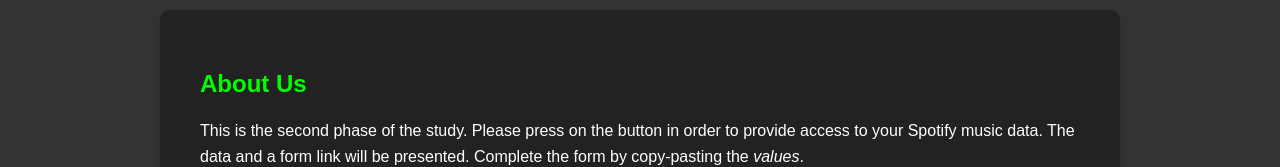
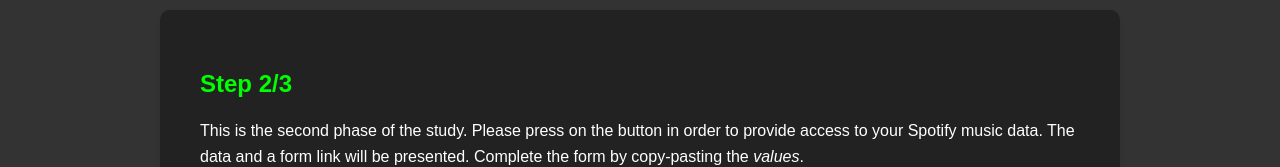
Before and after one commit to fahdfayed/SpotiPsych, a React (Create React App) app: page / in a window 1280 px wide. Shown: the part 127-294 px from the top of the page. Built offline with nearby package versions, Linux system fonts and the light colour scheme; no server answers; sample sign-in values are in the browser's storage.

Commit message:
About Us

```diff
--- a/src/App.js
+++ b/src/App.js
@@ -266,7 +266,7 @@
         <h1 className="neon-glow">SpotiPsych</h1>
         {showAboutUs && (
           <div className="about-us-section">
-  <h2 className="about-us-title">About Us</h2>
+  <h2 className="about-us-title">Step 2/3</h2>
   <p className="about-us-content">
   This is the second phase of the study. Please press on the button in order to provide access to your Spotify music data. The data and a form link will be presented. Complete the form by copy-pasting the  <em>values</em>.
   <br />
```
